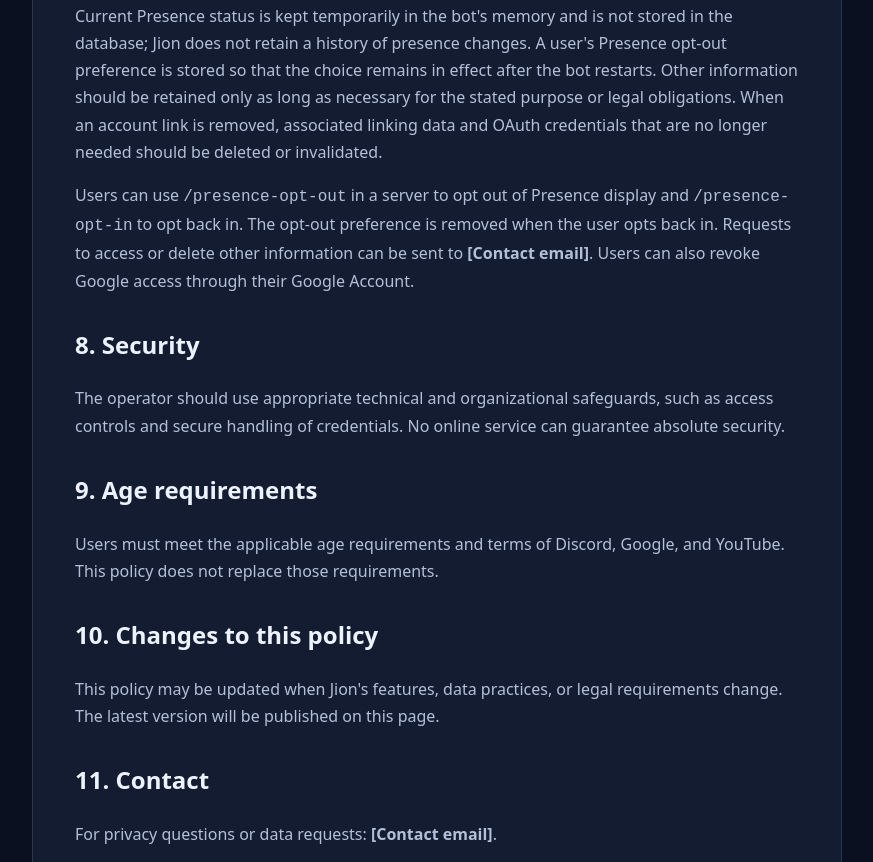
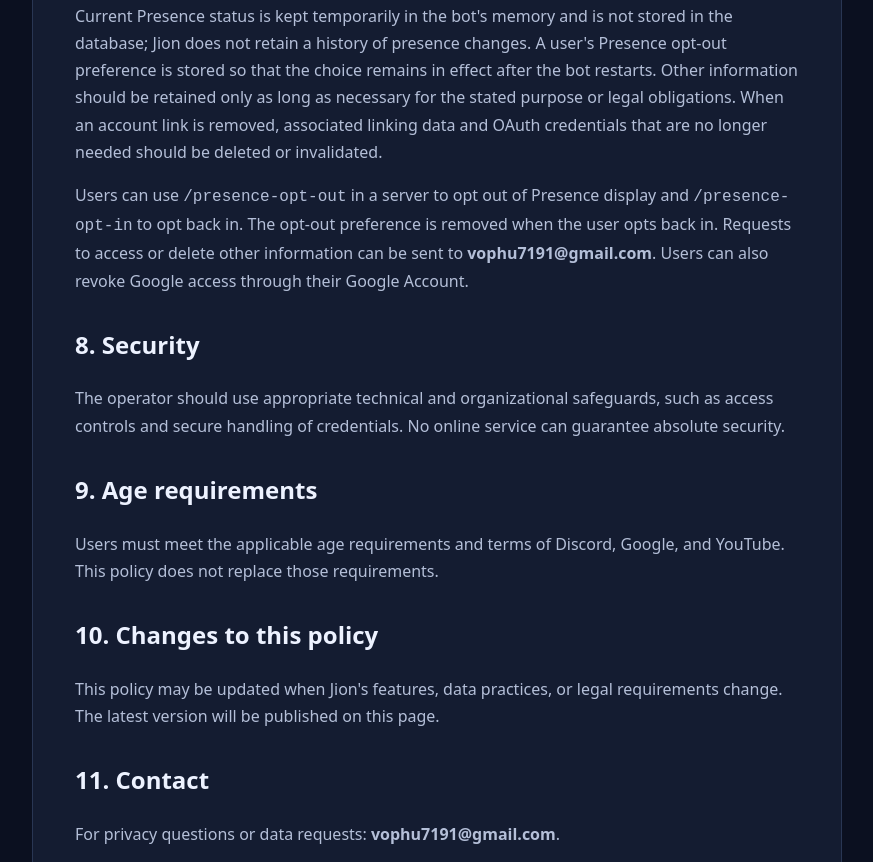
Before and after one commit to vophu7191-glitch/YouTube, a plain HTML site: page privacy-policy.html in a window 1280 px wide. Shown: the part 1938-2800 px from the top of the page, without its empty margins (203-1076 px from the left). Drawn offline with Linux system fonts and the light colour scheme.

Commit message:
Add Jion contact email to policy and terms

```diff
--- a/privacy-policy.html
+++ b/privacy-policy.html
@@ -13,7 +13,7 @@
 <p class="notice"><strong>Before publication:</strong> Replace the placeholders below, verify that this policy accurately describes the deployed application, and provide a monitored contact email.</p>
 <h2>1. About Jion</h2>
 <p>Jion is an application that integrates Discord and YouTube. It is intended to support necessary member-related features, link Discord members with YouTube channels, and monitor public livestream information for configured notifications.</p>
-<p><strong>Operator:</strong> [Name of the individual or organization]<br><strong>Privacy contact:</strong> [Contact email]<br><strong>Website:</strong> [Official website, if available]</p>
+<p><strong>Operator:</strong> [Name of the individual or organization]<br><strong>Privacy contact:</strong> vophu7191@gmail.com<br><strong>Website:</strong> [Official website, if available]</p>
 <h2>2. Information Jion may process</h2>
 <ul>
 <li>Discord user IDs and Discord server IDs.</li>
@@ -40,7 +40,7 @@
 <p>Jion does not sell personal information. Information may be processed by infrastructure providers where necessary to host, secure, and operate the service, or disclosed where legally required. Provider access should be limited to the services they perform.</p>
 <h2>7. Retention and deletion</h2>
 <p>Current Presence status is kept temporarily in the bot's memory and is not stored in the database; Jion does not retain a history of presence changes. A user's Presence opt-out preference is stored so that the choice remains in effect after the bot restarts. Other information should be retained only as long as necessary for the stated purpose or legal obligations. When an account link is removed, associated linking data and OAuth credentials that are no longer needed should be deleted or invalidated.</p>
-<p>Users can use <code>/presence-opt-out</code> in a server to opt out of Presence display and <code>/presence-opt-in</code> to opt back in. The opt-out preference is removed when the user opts back in. Requests to access or delete other information can be sent to <strong>[Contact email]</strong>. Users can also revoke Google access through their Google Account.</p>
+<p>Users can use <code>/presence-opt-out</code> in a server to opt out of Presence display and <code>/presence-opt-in</code> to opt back in. The opt-out preference is removed when the user opts back in. Requests to access or delete other information can be sent to <strong>vophu7191@gmail.com</strong>. Users can also revoke Google access through their Google Account.</p>
 <h2>8. Security</h2>
 <p>The operator should use appropriate technical and organizational safeguards, such as access controls and secure handling of credentials. No online service can guarantee absolute security.</p>
 <h2>9. Age requirements</h2>
@@ -48,7 +48,7 @@
 <h2>10. Changes to this policy</h2>
 <p>This policy may be updated when Jion's features, data practices, or legal requirements change. The latest version will be published on this page.</p>
 <h2>11. Contact</h2>
-<p>For privacy questions or data requests: <strong>[Contact email]</strong>.</p>
+<p>For privacy questions or data requests: <strong>vophu7191@gmail.com</strong>.</p>
 <h2>Third-party policies</h2>
 <ul><li><a href="https://policies.google.com/privacy">Google Privacy Policy</a></li><li><a href="https://developers.google.com/youtube/terms/api-services-terms-of-service">YouTube API Services Terms of Service</a></li><li><a href="https://www.youtube.com/t/terms">YouTube Terms of Service</a></li></ul>
 </article></main></body></html>
```
